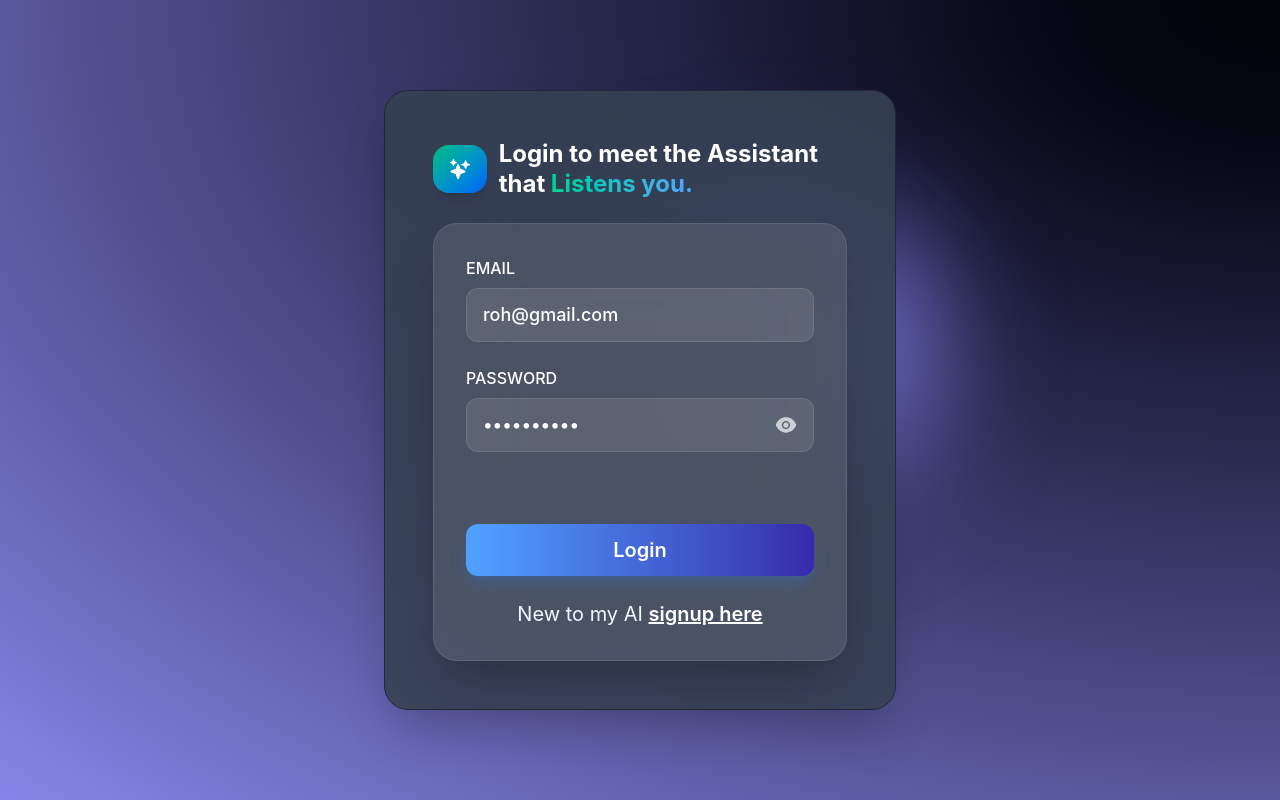
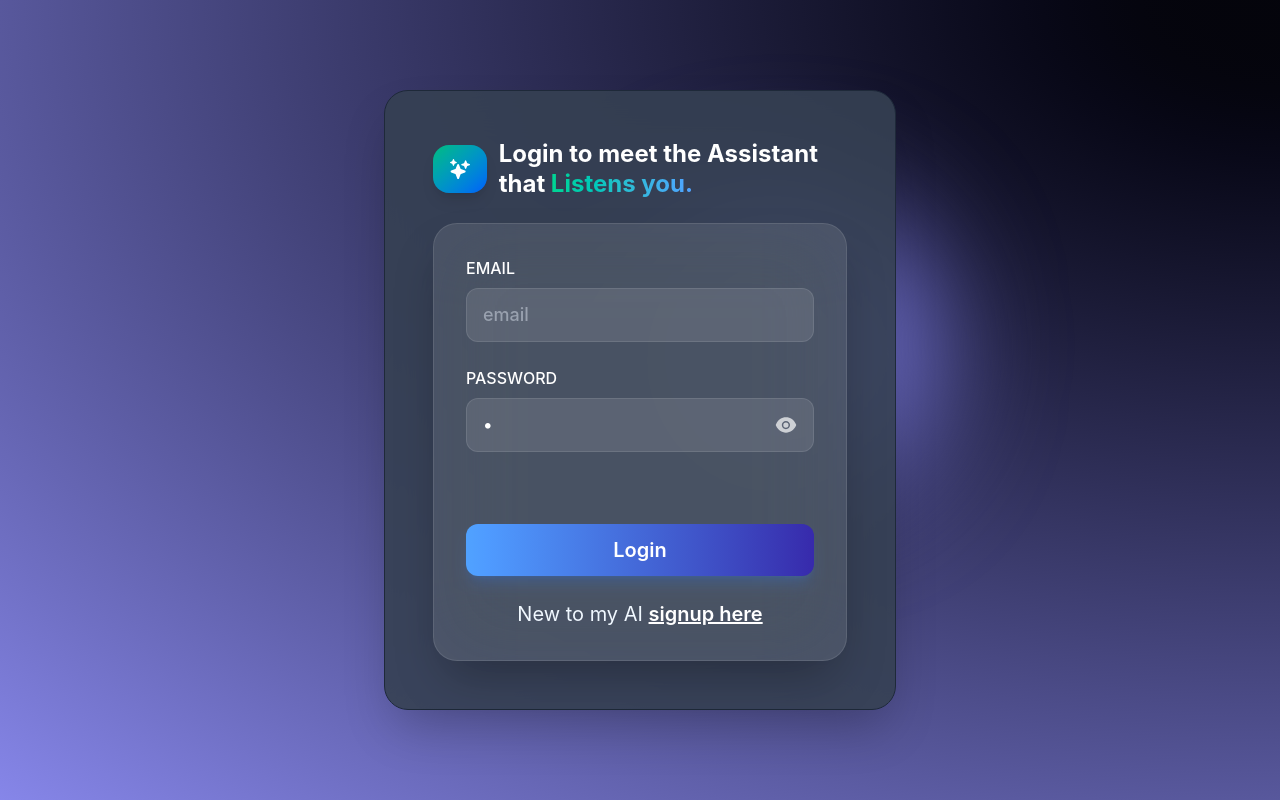
Before and after one commit to ranjith-maker/Virtual-AI, a React (Vite) app in the folder client/: page /login in a window 1280 px wide. Built offline with nearby package versions, Linux system fonts and the light colour scheme; no server answers.

Commit message:
login details

```diff
--- a/client/src/App.jsx
+++ b/client/src/App.jsx
@@ -22,7 +22,7 @@ if (appLoading) {
 
 return (
   <Routes>
-    {/* If userDetails is present, do not let them see login/signup layouts */}
+    {/* If userDetails is present, I won't let the user see login/signup layouts */}
     <Route path="/signup" element={!userDetails ? <SignUp /> : <Navigate to="/customize" />} />
     <Route path="/login" element={!userDetails ? <Login /> : <Navigate to="/customize" />} />
 
--- a/client/src/pages/Login.jsx
+++ b/client/src/pages/Login.jsx
@@ -11,8 +11,8 @@ import { userDataContext } from '../Context/UserContext'
 export default function Login() {
 
 const initialState = {
-email : 'roh@gmail.com',
-password : 'Google@10.',
+email : '',
+password : '.',
 }
 
 const [formdata, setFormdata ] = useState(initialState)
```
Also changed, not shown: client/src/pages/SignUp.jsx (+0 -8 lines).
